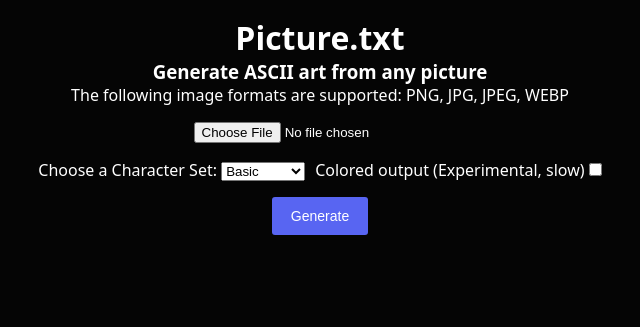
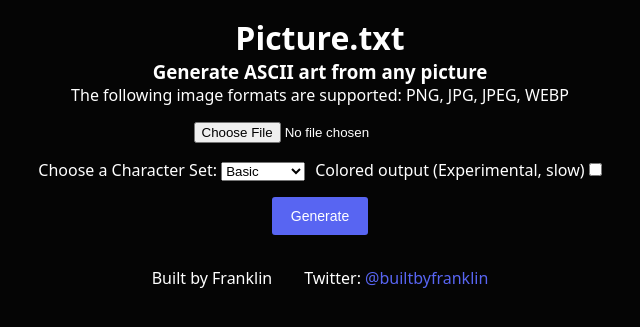
Before and after one commit to bruce-pain/image2ascii, a FastAPI app: page / in a window 1280 px wide. Shown: the top 327 px of the page, without its empty margins (320-960 px from the left). Run offline with FastAPI, Linux system fonts and the light colour scheme.

Commit message:
feat: add footer

```diff
--- a/static/style.css
+++ b/static/style.css
@@ -84,3 +84,15 @@ h1 {
 		font-size: 0.11rem;
 	}
 }
+
+.footer {
+	display: flex;
+	flex-direction: row;
+	justify-content: space-between;
+	gap: 2rem;
+}
+
+.footer>p>a {
+	color: rgb(88, 101, 242);
+	text-decoration: none;
+}
--- a/templates/index.html
+++ b/templates/index.html
@@ -32,7 +32,8 @@
 						</div>
 						<div class="color-toggle">
 							<label for="addColor">
-								Colored output (Experimental, slow) <input type="checkbox" id="addColor" name="addColor">
+								Colored output (Experimental, slow) <input type="checkbox" id="addColor"
+									name="addColor">
 							</label>
 						</div>
 					</div>
@@ -44,6 +45,10 @@
 		<div class="display">
 			<pre id="asciiOutput" class="preview"></pre>
 		</div>
+		<div class="footer">
+			<p>Built by Franklin</p>
+			<p>Twitter: <a href="https://x.com/builtbyfranklin">@builtbyfranklin</a></p>
+		</div>
 	</div>
 	<script src="/static/main.js"></script>
 </body>
```
